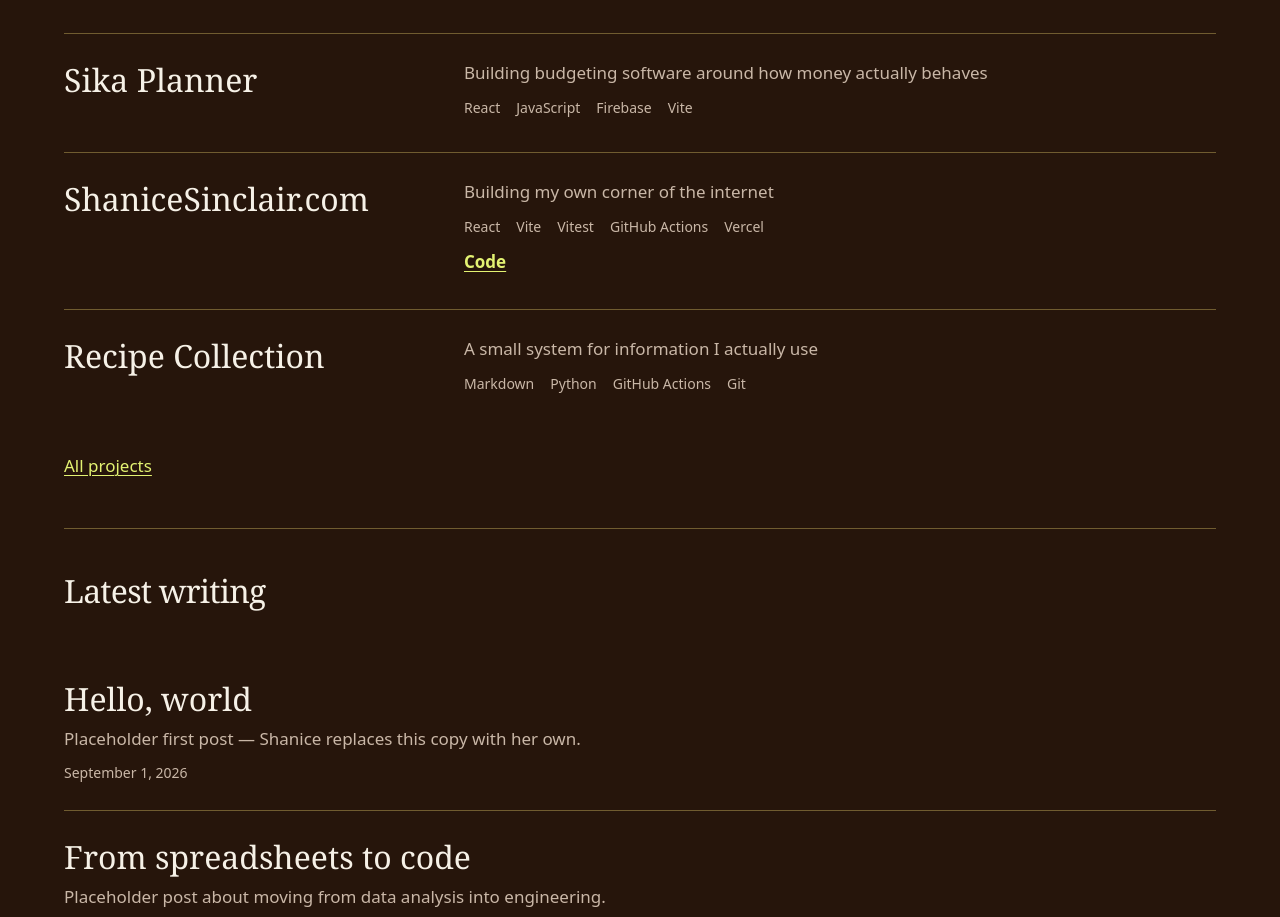
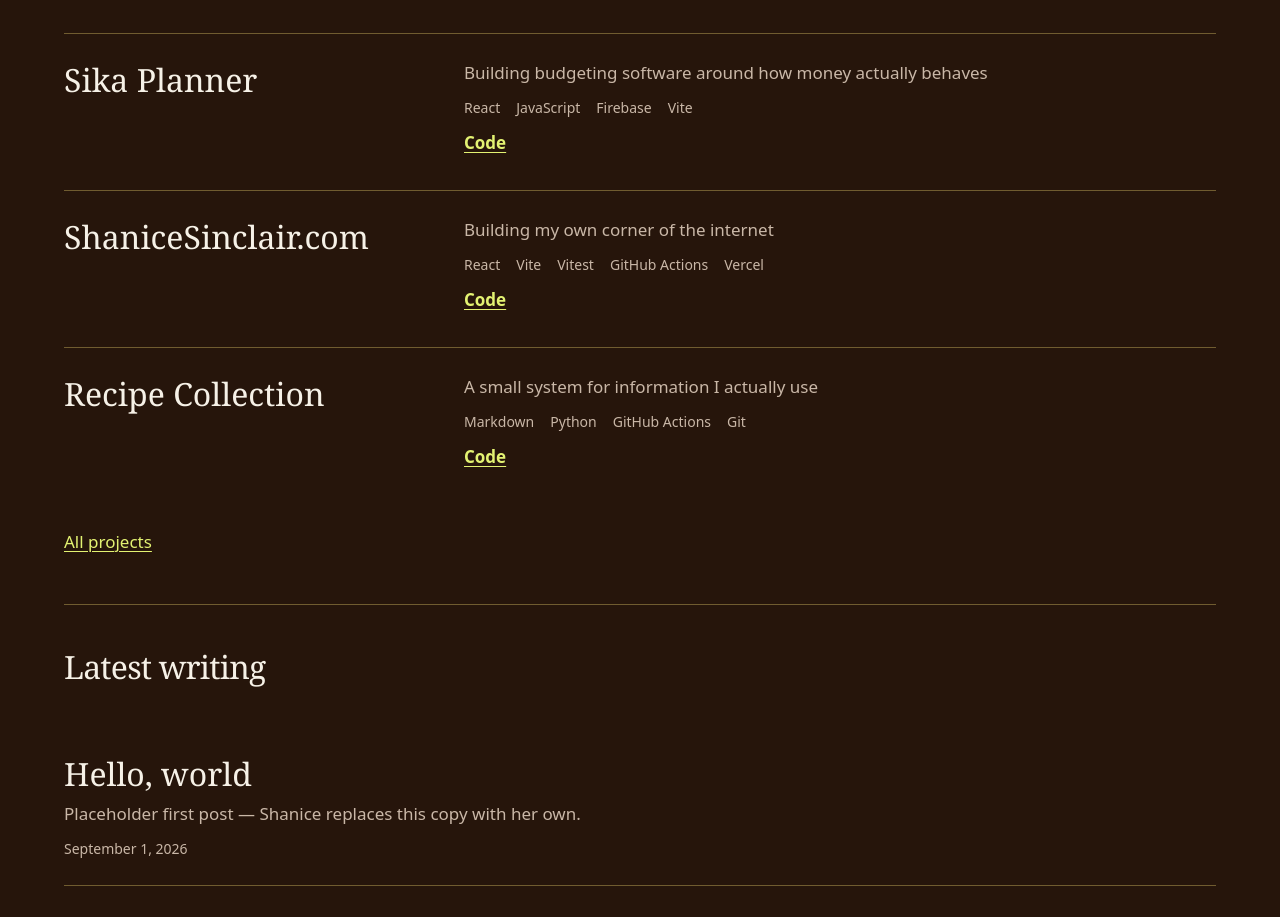
Before and after one commit to ssf876/shanice-dot-com, a React (Vite) app: page / in a window 1280 px wide. Shown: the part 800-1717 px from the top of the page. Built offline with nearby package versions, Linux system fonts and the light colour scheme.

Commit message:
content: add supplied project repository links

```diff
--- a/src/content/projects.js
+++ b/src/content/projects.js
@@ -15,7 +15,7 @@ export const projects = [
       'Vite'
     ],
     url: '',
-    repo: '',
+    repo: 'https://github.com/ssf876/sika-planner-mvp',
     highlight: true
   },
   {
@@ -54,7 +54,7 @@ export const projects = [
       'Git'
     ],
     url: '',
-    repo: '',
+    repo: 'https://github.com/ssf876/Recipes',
     highlight: true
   }
 ]
```
